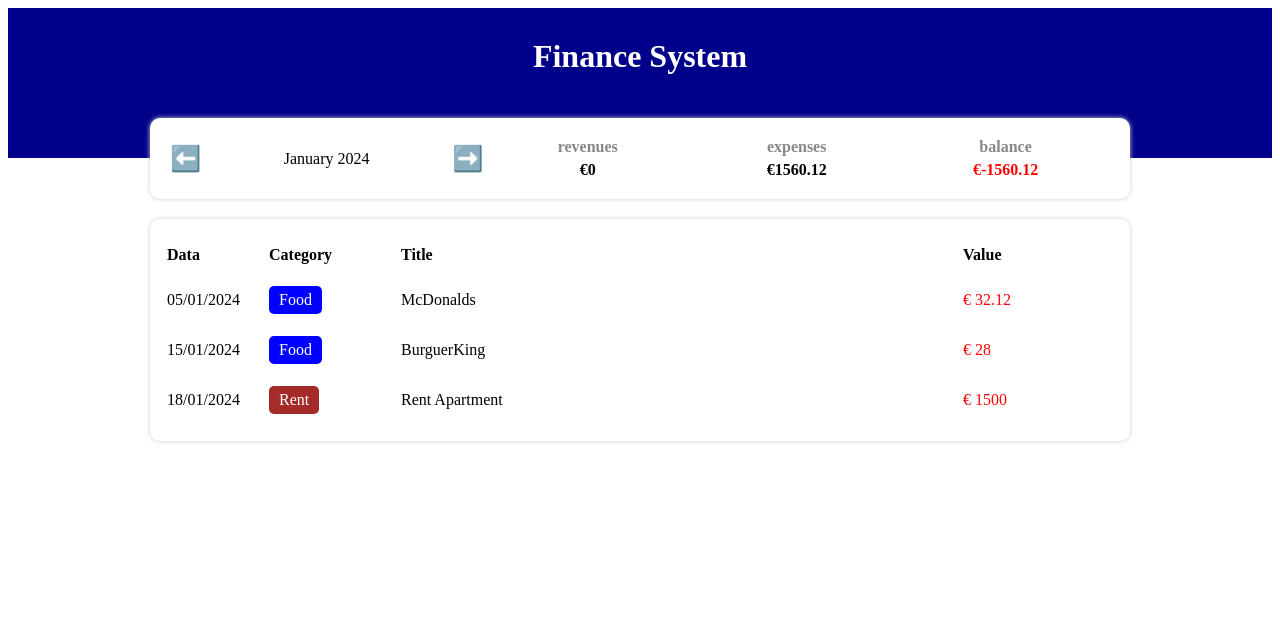
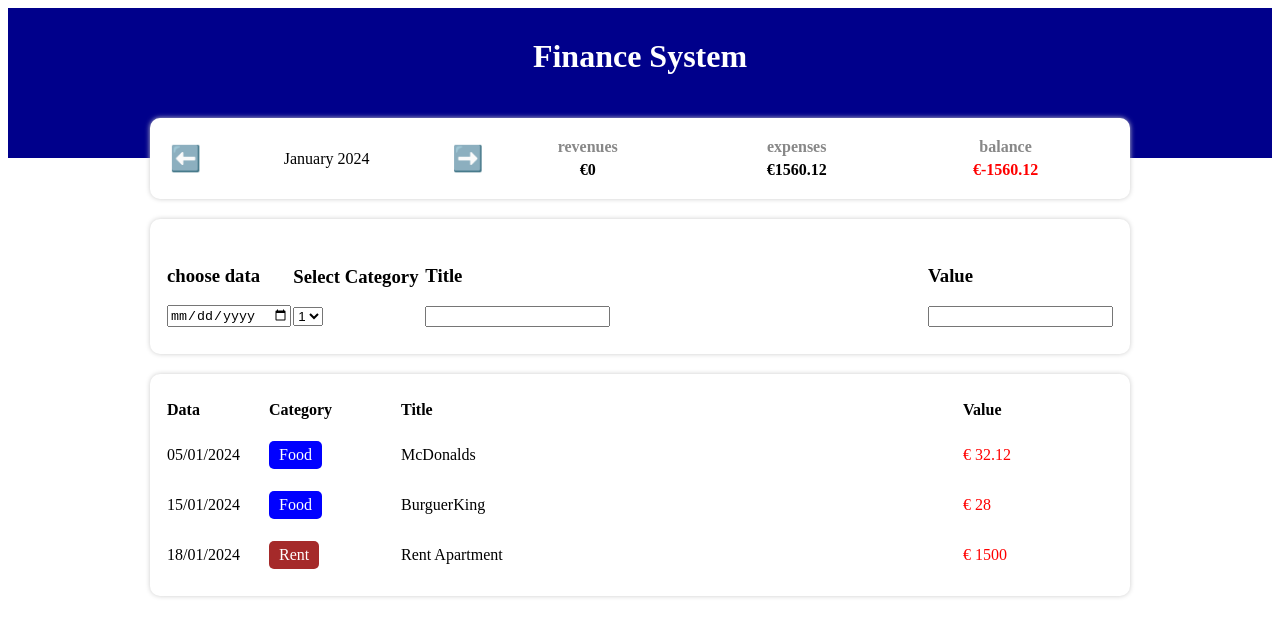
Before and after one commit to artursantana/FinanceSystem, a React (Vite) app: page / in a window 1280 px wide. Shown: the top 636 px of the page. Built offline with nearby package versions, Linux system fonts and the light colour scheme; the HTML template or start-up script is replaced by a standard one.

Commit message:
acrescentando um novo element (inputArea)

```diff
--- a/package.json
+++ b/package.json
@@ -13,7 +13,7 @@
     "@types/styled-components": "^5.1.34",
     "react": "^18.2.0",
     "react-dom": "^18.2.0",
-    "styled-components": "^6.1.6"
+    "styled-components": "^6.1.8"
   },
   "devDependencies": {
     "@types/react": "^18.2.43",
--- a/src/App.tsx
+++ b/src/App.tsx
@@ -7,6 +7,7 @@ import { categories } from './data/categories'
 import { getHelper, FilterListByMonth } from './data/helpers/dateFilters'
 import TableArea from "./components/table/Index"
 import InfoArea from './components/InforArea/Index'
+import Index from './components/inputArea/Index'
 
 
 import { useState, useEffect } from 'react'
@@ -75,6 +76,7 @@ const [ expensiveInc, setExpensiveInc] = useState(0)
       inComeRequest={inCome}
       expensiveRequest={expensiveInc}
       />
+      <Index/>
       <TableArea list={filterlist} />
     </C.Body>
    </C.Container>
--- /dev/null
+++ b/src/components/inputArea/Index.tsx
@@ -0,0 +1,37 @@
+
+import * as C from './style'
+
+const Index = () => {
+  return (
+    <C.Table>
+    <thead>
+        <tr>
+    <C.TableHeadColumn width={100}>
+        <h3>choose data</h3>
+       <input type="date" />
+    </C.TableHeadColumn>
+    <C.TableHeadColumn width={130}>
+        <h3>Select Category</h3>
+        <select>
+            <option>1</option>
+            <option>2</option>
+            <option>3</option>
+        </select>
+    </C.TableHeadColumn>
+    <C.TableHeadColumn>
+        <h3>Title</h3>
+        <input type="text" />
+    </C.TableHeadColumn>
+    <C.TableHeadColumn width={150}>
+        <h3>Value</h3>
+        <input type="text" />
+        </C.TableHeadColumn>
+        </tr>
+    </thead>
+
+
+</C.Table>
+  )
+}
+
+export default Index
--- /dev/null
+++ b/src/components/inputArea/style.ts
@@ -0,0 +1,19 @@
+import styled from "styled-components";
+
+
+export const Table = styled.table`
+width: 100%;
+background-color: #FFF;
+padding: 15px;
+box-shadow: 0px 0px 5px #CCC;
+border-radius: 10px;
+margin-top: 20px;
+
+`
+
+export const TableHeadColumn = styled.th<{width?: number }>`
+width: ${props => props.width ? `${props.width}px` : `auto`};
+padding: 10px 0;
+text-align: left;
+
+`
--- a/src/components/table/Index.tsx
+++ b/src/components/table/Index.tsx
@@ -27,6 +27,7 @@ const Index = ({list}: Props) => {
          }
 
         </tbody>
+
     </C.Table>
   )
 }
```
Also changed, not shown: src/data/helpers/dateFilters.ts (+0 -18 lines), 1 other file (tests, documents, lock files or other folders).
